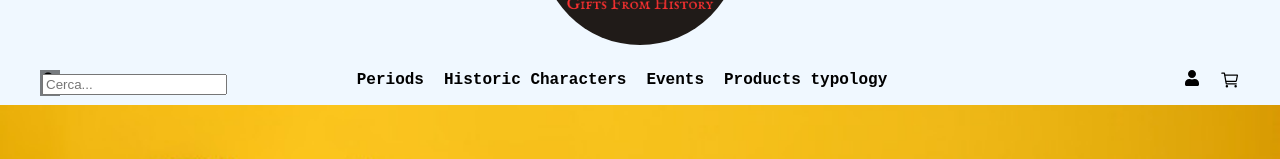
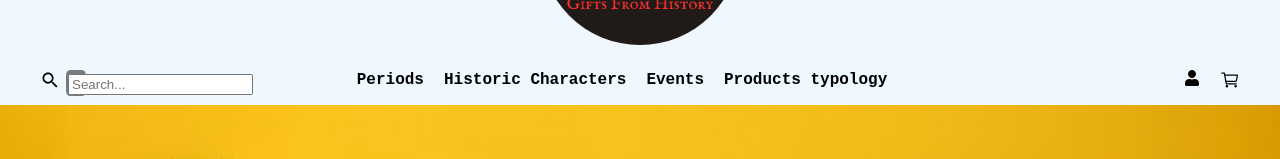
Before and after one commit to AntonioColaiera/Classic-Sport-E-commerce, a React (Create React App) app in the folder Gifts-From-History-E-Commerce.Client/gifts-from-history-e-commerce/: page / in a window 1280 px wide. Both pictures are taken after a click on the element 50 px from the left and 288 px from the top of the page. Shown: the part 205-364 px from the top of the page. Built offline with nearby package versions, Linux system fonts and the light colour scheme.

Commit message:
Search listener

```diff
--- a/Gifts-From-History-E-Commerce.Client/gifts-from-history-e-commerce/src/components/search/Search.css
+++ b/Gifts-From-History-E-Commerce.Client/gifts-from-history-e-commerce/src/components/search/Search.css
@@ -5,10 +5,11 @@
   .search-overlay {
     position: absolute;
     top: 0;
-    left: 0;
+    left: 130%;
     width: 100%;
     height: 100%;
     background: rgba(0, 0, 0, 0.5);
+    border-radius: 20%;
     display: flex;
     justify-content: center;
     align-items: center;
--- a/Gifts-From-History-E-Commerce.Client/gifts-from-history-e-commerce/src/components/search/Search.js
+++ b/Gifts-From-History-E-Commerce.Client/gifts-from-history-e-commerce/src/components/search/Search.js
@@ -1,6 +1,6 @@
 import React, { useState, useEffect, useRef } from 'react';
 import { IoMdSearch } from 'react-icons/io';
-import './Search.css'; // Aggiungi uno stile CSS per posizionare il campo di ricerca
+import './Search.css'; //
 
 export default function Search() {
   const [isSearchOpen, setIsSearchOpen] = useState(false);
@@ -40,7 +40,7 @@ export default function Search() {
           <div className="search-input-container">
             <input
               type="text"
-              placeholder="Cerca..."
+              placeholder="Search..."
               onChange={handleSearch}
             />
           </div>
```
